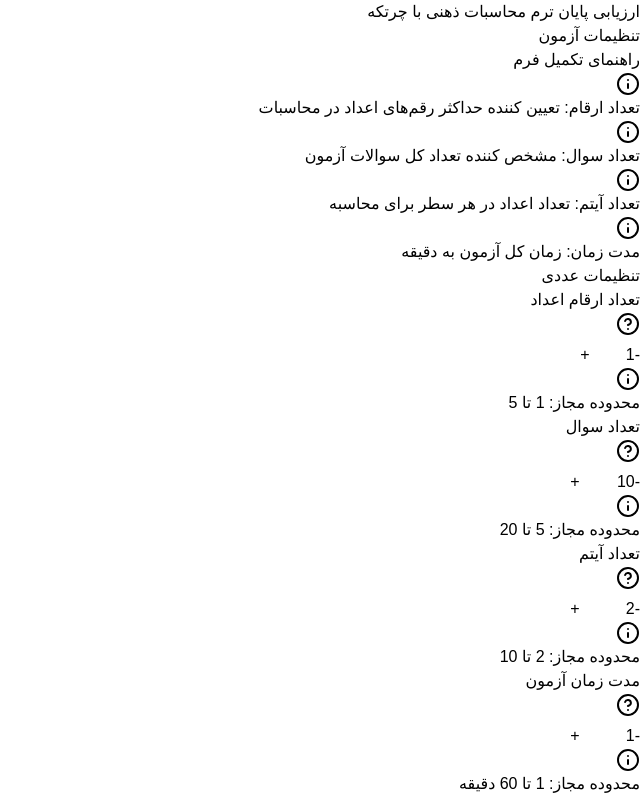
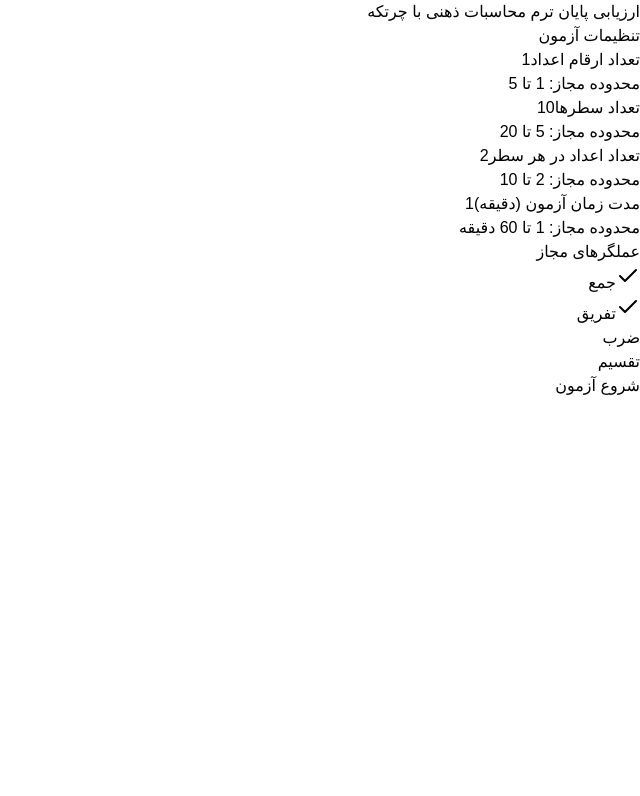
Before and after one commit to kaminfo102/Abacus4, a Next.js app: page / in a window 1280 px wide. Shown: the top 796 px of the page, without its empty margins (640-1280 px from the left). Built offline with nearby package versions, Linux system fonts and the light colour scheme; a web font is replaced by a local one.

Commit message:
Revert "change examsetting form display form and table form"
This reverts commit 03df18fc1e744d194e48f113cf83e409d88dca41.

```diff
--- a/components/CalculationsTable.tsx
+++ b/components/CalculationsTable.tsx
@@ -114,7 +114,7 @@ const focusNextInput = (currentIndex: number) => {
                   </TableCell>
                 ))}
                 <TableCell className="text-center font-bold">
-                  {itemIndex =`آیتم ${itemIndex + 1}`}
+                  {itemIndex === 0 ? 'Abacuse' : `سطر ${itemIndex + 1}`}
                 </TableCell>
               </TableRow>
             ))}
@@ -190,7 +190,7 @@ const focusNextInput = (currentIndex: number) => {
           size="lg"
           className="bg-green-600 hover:bg-green-700 text-white px-8 py-6 text-lg"
           onClick={handleFinishExam}
-
+          disabled={!allAnswersSubmitted || isDisabled}
         >
           پایان آزمون
         </Button>
--- a/components/ExamSettings.tsx
+++ b/components/ExamSettings.tsx
@@ -1,24 +1,15 @@
-// @ts-ignore
-// @ts-ignore
-
 "use client";
 
-import React, { useState } from "react";
+import { useState } from "react";
 import { Card } from "@/components/ui/card";
+import { Input } from "@/components/ui/input";
 import { Button } from "@/components/ui/button";
 import { Label } from "@/components/ui/label";
+import { Checkbox } from "@/components/ui/checkbox";
 import { Alert, AlertDescription } from "@/components/ui/alert";
-import { AlertCircle, Info, HelpCircle } from "lucide-react";
+import { AlertCircle } from "lucide-react";
 import type { ExamSettings, Operator } from "@/lib/types";
 import { OPERATOR_LABELS } from "@/lib/constants";
-import { NumberInput } from "@/components/ui/inputNum";
-import { CheckboxM } from "@/components/ui/checkboxM";
-import {
-  Tooltip,
-  TooltipContent,
-  TooltipProvider,
-  TooltipTrigger,
-} from "@/components/ui/tooltip";
 
 interface ExamSettingsProps {
   onStart: (settings: ExamSettings) => void;
@@ -28,7 +19,7 @@ const DEFAULT_SETTINGS: ExamSettings = {
   digitCount: 1,
   rowCount: 10,
   timeLimit: 60,
-    operators: [`+`,`-`],
+  operators: ['+', '-'],
   itemsPerRow: 2
 };
 
@@ -39,16 +30,13 @@ const LIMITS = {
   itemsPerRow: { min: 2, max: 10 }
 };
 
-// ... (کدهای قبلی مربوط به interface و constant ها)
-
 export function ExamSettings({ onStart }: ExamSettingsProps) {
-  // ... (کدهای قبلی مربوط به state و توابع)
   const [settings, setSettings] = useState<ExamSettings>(DEFAULT_SETTINGS);
   const [error, setError] = useState<string | null>(null);
 
   const validateSettings = (): boolean => {
     if (settings.operators.length === 0) {
-            setError('لطفاً حداقل یک عملگر را انتخاب کنید' );
+      setError('لطفاً حداقل یک عملگر را انتخاب کنید');
       return false;
     }
 
@@ -70,6 +58,7 @@ export function ExamSettings({ onStart }: ExamSettingsProps) {
     setError(null);
     return true;
   };
+
   const handleSubmit = (e: React.FormEvent) => {
     e.preventDefault();
     if (validateSettings()) {
@@ -78,7 +67,8 @@ export function ExamSettings({ onStart }: ExamSettingsProps) {
   };
 
   const toggleOperator = (operator: Operator) => {
-        setSettings(prev => ({...prev,
+    setSettings(prev => ({
+      ...prev,
       operators: prev.operators.includes(operator)
         ? prev.operators.filter(op => op !== operator)
         : [...prev.operators, operator]
@@ -89,50 +79,12 @@ export function ExamSettings({ onStart }: ExamSettingsProps) {
     key: K,
     value: ExamSettings[K]
   ) => {
-        setSettings(prev => ({...prev, [key]: value }));
+    setSettings(prev => ({ ...prev, [key]: value }));
   };
 
-  const GuideItem = ({ text }: { text: string }) => (
-      <li className="flex items-center gap-2 text-sm">
-        <Info className="h-4 w-4 text-blue-500 flex-shrink-0" />
-        <span>{text}</span>
-      </li>
-  );
-
-  const FieldLabel = ({ htmlFor, children, tooltip }: { htmlFor: string, children: React.ReactNode, tooltip?: string }) => (
-      <div className="flex items-center gap-2 mb-2">
-        <div className="bg-primary text-white px-3 py-1.5 rounded-lg text-sm font-medium">
-          <label htmlFor={htmlFor}>{children}</label>
-        </div>
-        {tooltip && (
-            <TooltipProvider>
-              <Tooltip>
-                <TooltipTrigger>
-                  <HelpCircle className="h-4 w-4 text-muted-foreground" />
-                </TooltipTrigger>
-                <TooltipContent>
-                  <p className="text-sm">{tooltip}</p>
-                </TooltipContent>
-              </Tooltip>
-            </TooltipProvider>
-        )}
-      </div>
-  );
-
   return (
-      <Card className="p-8 max-w-2xl mx-auto">
-        <h2 className="text-2xl font-bold text-primary mb-6 text-center">تنظیمات آزمون</h2>
-
-        {/* راهنمای تکمیل فرم */}
-        <div className="bg-blue-50 border border-blue-200 rounded-xl p-4 mb-8">
-          <h3 className="font-semibold text-blue-700 mb-3">راهنمای تکمیل فرم</h3>
-          <ul className="space-y-2 text-blue-600">
-            <GuideItem text="تعداد ارقام: تعیین کننده حداکثر رقم‌های اعداد در محاسبات" />
-            <GuideItem text="تعداد سوال: مشخص کننده تعداد کل سوالات آزمون" />
-            <GuideItem text="تعداد آیتم: تعداد اعداد در هر سطر برای محاسبه" />
-            <GuideItem text="مدت زمان: زمان کل آزمون به دقیقه" />
-          </ul>
-        </div>
+    <Card className="p-6 max-w-md mx-auto">
+      <h2 className="text-xl font-bold text-primary mb-6 text-center">تنظیمات آزمون</h2>
 
       {error && (
         <Alert variant="destructive" className="mb-6">
@@ -141,131 +93,82 @@ export function ExamSettings({ onStart }: ExamSettingsProps) {
         </Alert>
       )}
 
-        <form onSubmit={handleSubmit} className="space-y-8">
-            {/* بخش ورودی‌های عددی */}
-            <div className="bg-slate-50 p-4 sm:p-6 rounded-xl">
-                <h3 className="font-semibold text-lg text-slate-700 mb-4 sm:mb-6">تنظیمات عددی</h3>
-
-                <div className="grid grid-cols-1 sm:grid-cols-2 gap-4 sm:gap-x-6 sm:gap-y-8">
-                    {/* ورودی اول */}
+      <form onSubmit={handleSubmit} className="space-y-6">
         <div className="space-y-2">
-                        <FieldLabel
-                            htmlFor="digitCount"
-                            tooltip="تعیین حداکثر تعداد ارقام برای اعداد در محاسبات"
-                        >
-                            تعداد ارقام اعداد
-                        </FieldLabel>
-                        <div className="relative w-full">
-                            <NumberInput
+          <Label htmlFor="digitCount">تعداد ارقام اعداد</Label>
+          <Input
             id="digitCount"
-                                value={settings.digitCount}
-                                onChange={(e) => updateSetting('digitCount', parseInt(e.toString()))}
+            type="number"
             min={LIMITS.digitCount.min}
             max={LIMITS.digitCount.max}
-                                step={1}
-                                className="w-full min-w-[120px]"
+            value={settings.digitCount}
+            onChange={(e) => updateSetting('digitCount', parseInt(e.target.value))}
+            className="text-center"
           />
-                        </div>
-                        <p className="text-xs sm:text-sm text-muted-foreground mt-1 flex items-center gap-1">
-                            <Info className="h-3 w-3 sm:h-4 sm:w-4"/>
+          <p className="text-sm text-muted-foreground">
             محدوده مجاز: {LIMITS.digitCount.min} تا {LIMITS.digitCount.max}
           </p>
         </div>
 
-                    {/* ورودی دوم */}
         <div className="space-y-2">
-                        <FieldLabel
-                            htmlFor="rowCount"
-                            tooltip="تعیین تعداد کل سوالات آزمون"
-                        >
-                            تعداد سوال
-                        </FieldLabel>
-                        <div className="relative w-full">
-                            <NumberInput
+          <Label htmlFor="rowCount">تعداد سطرها</Label>
+          <Input
             id="rowCount"
-                                value={settings.rowCount}
-                                onChange={(e) => updateSetting('rowCount', parseInt(e.toString()))}
+            type="number"
             min={LIMITS.rowCount.min}
             max={LIMITS.rowCount.max}
-                                step={1}
-                                className="w-full min-w-[120px]"
+            value={settings.rowCount}
+            onChange={(e) => updateSetting('rowCount', parseInt(e.target.value))}
+            className="text-center"
           />
-                        </div>
-                        <p className="text-xs sm:text-sm text-muted-foreground mt-1 flex items-center gap-1">
-                            <Info className="h-3 w-3 sm:h-4 sm:w-4"/>
+          <p className="text-sm text-muted-foreground">
             محدوده مجاز: {LIMITS.rowCount.min} تا {LIMITS.rowCount.max}
           </p>
         </div>
 
-                    {/* ورودی سوم */}
         <div className="space-y-2">
-                        <FieldLabel
-                            htmlFor="itemsPerRow"
-                            tooltip="تعیین تعداد اعداد در هر سطر"
-                        >
-                            تعداد آیتم
-                        </FieldLabel>
-                        <div className="relative w-full">
-                            <NumberInput
+          <Label htmlFor="itemsPerRow">تعداد اعداد در هر سطر</Label>
+          <Input
             id="itemsPerRow"
-                                value={settings.itemsPerRow}
-                                onChange={(e) => updateSetting('itemsPerRow', parseInt(e.toString()))}
+            type="number"
             min={LIMITS.itemsPerRow.min}
             max={LIMITS.itemsPerRow.max}
-                                step={1}
-                                className="w-full min-w-[120px]"
+            value={settings.itemsPerRow}
+            onChange={(e) => updateSetting('itemsPerRow', parseInt(e.target.value))}
+            className="text-center"
           />
-                        </div>
-                        <p className="text-xs sm:text-sm text-muted-foreground mt-1 flex items-center gap-1">
-                            <Info className="h-3 w-3 sm:h-4 sm:w-4"/>
+          <p className="text-sm text-muted-foreground">
             محدوده مجاز: {LIMITS.itemsPerRow.min} تا {LIMITS.itemsPerRow.max}
           </p>
         </div>
 
-                    {/* ورودی چهارم */}
         <div className="space-y-2">
-                        <FieldLabel
-                            htmlFor="timeLimit"
-                            tooltip="تعیین مدت زمان کل آزمون به دقیقه"
-                        >
-                            مدت زمان آزمون
-                        </FieldLabel>
-                        <div className="relative w-full">
-                            <NumberInput
+          <Label htmlFor="timeLimit">مدت زمان آزمون (دقیقه)</Label>
+          <Input
             id="timeLimit"
-                                value={settings.timeLimit / 60}
-                                onChange={(e) => updateSetting('timeLimit', parseInt(e.toString()) * 60)}
+            type="number"
             min={LIMITS.timeLimit.min}
             max={LIMITS.timeLimit.max}
-                                step={1}
-                                className="w-full min-w-[120px]"
+            value={settings.timeLimit / 60}
+            onChange={(e) => updateSetting('timeLimit', parseInt(e.target.value) * 60)}
+            className="text-center"
           />
-                        </div>
-                        <p className="text-xs sm:text-sm text-muted-foreground mt-1 flex items-center gap-1">
-                            <Info className="h-3 w-3 sm:h-4 sm:w-4"/>
+          <p className="text-sm text-muted-foreground">
             محدوده مجاز: {LIMITS.timeLimit.min} تا {LIMITS.timeLimit.max} دقیقه
           </p>
         </div>
-                </div>
-            </div>
 
-
-
-            {/* بخش چک‌باکس‌ها */}
-            <div className="bg-slate-50 p-6 rounded-xl">
-                <h3 className="font-semibold text-lg text-slate-700 mb-4">عملگرهای مجاز</h3>
-                <div className="grid grid-cols-2 gap-6">
+        <div className="space-y-3">
+          <Label>عملگرهای مجاز</Label>
+          <div className="grid grid-cols-2 gap-4">
             {(['+', '-', '*', '/'] as Operator[]).map((op) => (
-                        <div key={op} className="flex items-center gap-3 bg-white p-3 rounded-lg shadow-sm">
-                            <CheckboxM
+              <div key={op} className="flex items-center space-x-2 space-x-reverse">
+                <Checkbox
                   id={`op-${op}`}
                   checked={settings.operators.includes(op)}
                   onCheckedChange={() => toggleOperator(op)}
                 />
-                            <Label
-                                htmlFor={`op-${op}`}
-                                className="text-sm font-medium cursor-pointer"
-                            >
+                <Label htmlFor={`op-${op}`} className="text-sm">
                   {OPERATOR_LABELS[op]}
                 </Label>
               </div>
@@ -273,12 +176,7 @@ export function ExamSettings({ onStart }: ExamSettingsProps) {
           </div>
         </div>
 
-          <Button
-              type="submit"
-              className="w-full py-6 text-lg font-semibold rounded-xl"
-          >
-            شروع آزمون
-          </Button>
+        <Button type="submit" className="w-full">شروع آزمون</Button>
       </form>
     </Card>
   );
```
Lines whose indentation alone changed are shown as unchanged.
